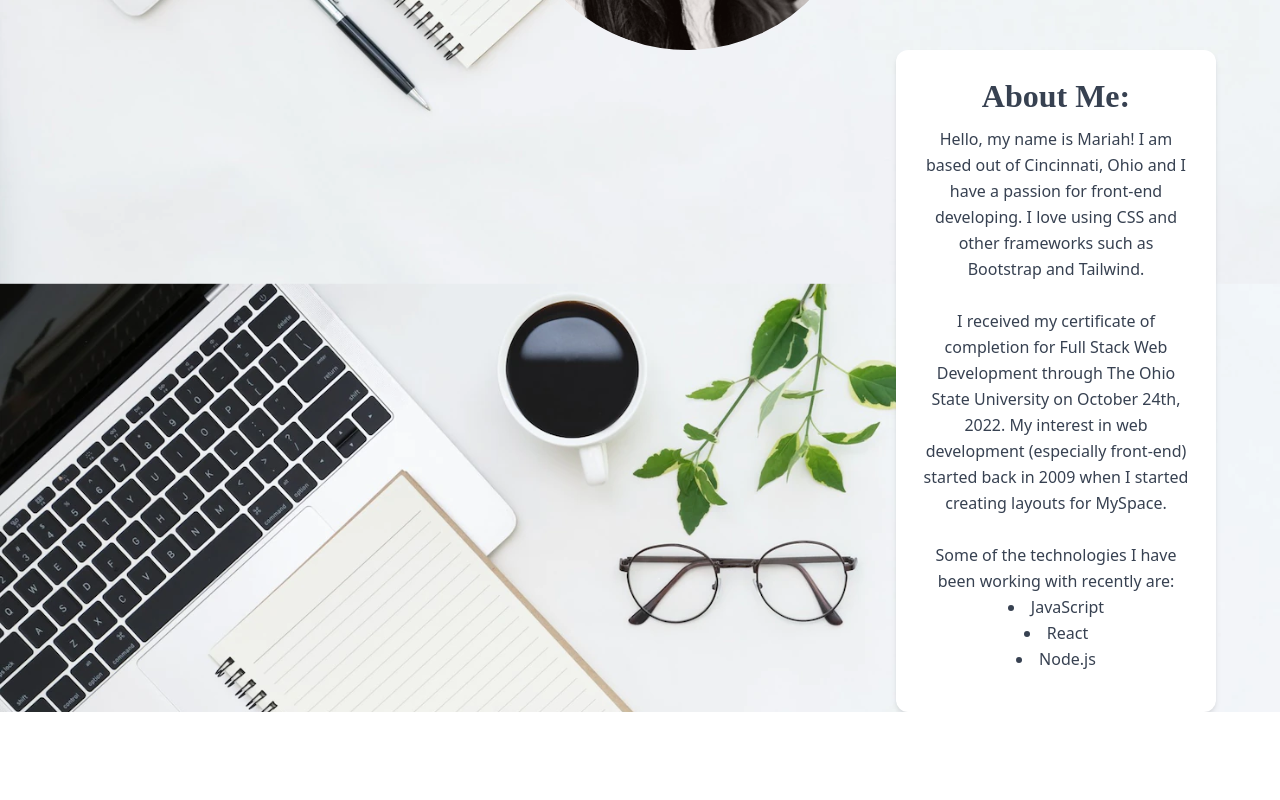
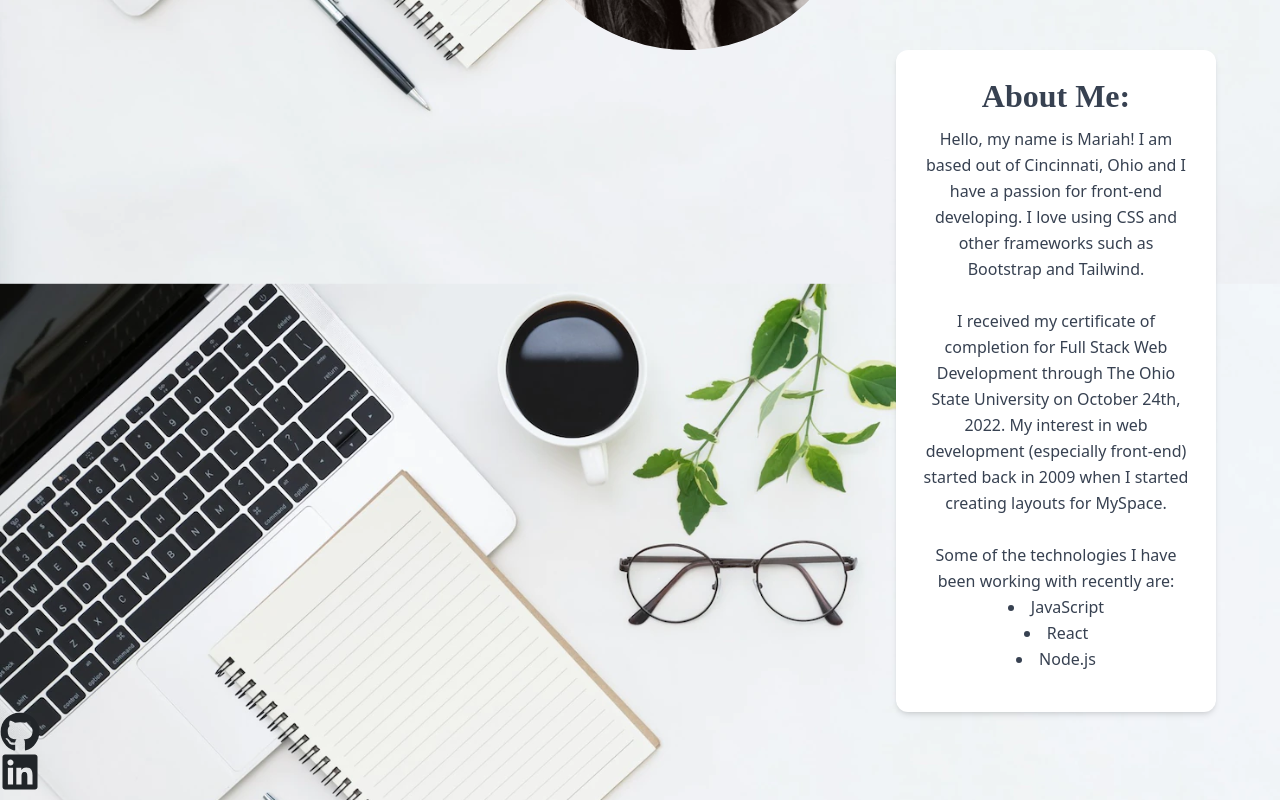
Before and after one commit to Mariah217/Portfolio, a React (Create React App) app: page / in a window 1280 px wide. Shown: the part 569-1369 px from the top of the page. Before the commit the page ends 1281 px from the top, so only its background shows below. Built offline with nearby package versions, Linux system fonts and the light colour scheme; a web font is replaced by a local one; what @material-tailwind/react, tw-elements would draw is missing.

Commit message:
started working on footer, added github and linked in icons

```diff
--- a/package.json
+++ b/package.json
@@ -14,6 +14,7 @@
     "react": "^18.2.0",
     "react-bootstrap": "^2.5.0",
     "react-dom": "^18.2.0",
+    "react-icons": "^4.6.0",
     "react-router-dom": "^6.4.3",
     "react-scripts": "5.0.1",
     "reactstrap": "^9.1.5",
--- a/src/components/Footer/Footer.js
+++ b/src/components/Footer/Footer.js
@@ -1,9 +1,12 @@
 import React from "react";
+import { FaGithub, FaLinkedin } from "react-icons/fa";
+
 
 export default function Footer() {
     return (
-        <>
+        <h1>
+            <FaGithub /> <FaLinkedin />
+        </h1>
 
-        </>
     )
 }
--- a/src/components/Navbar/Navbar.js
+++ b/src/components/Navbar/Navbar.js
@@ -1,7 +1,5 @@
 import React from 'react';
 import { Disclosure, Menu } from '@headlessui/react'
-import { Bars3Icon, XMarkIcon } from '@heroicons/react/24/outline'
-import { Route } from 'react-router-dom';
 
 const navigation = [
   { name: 'About Me', href: '/', current: true },
```
Also changed, not shown: 1 other file (tests, documents, lock files or other folders).
